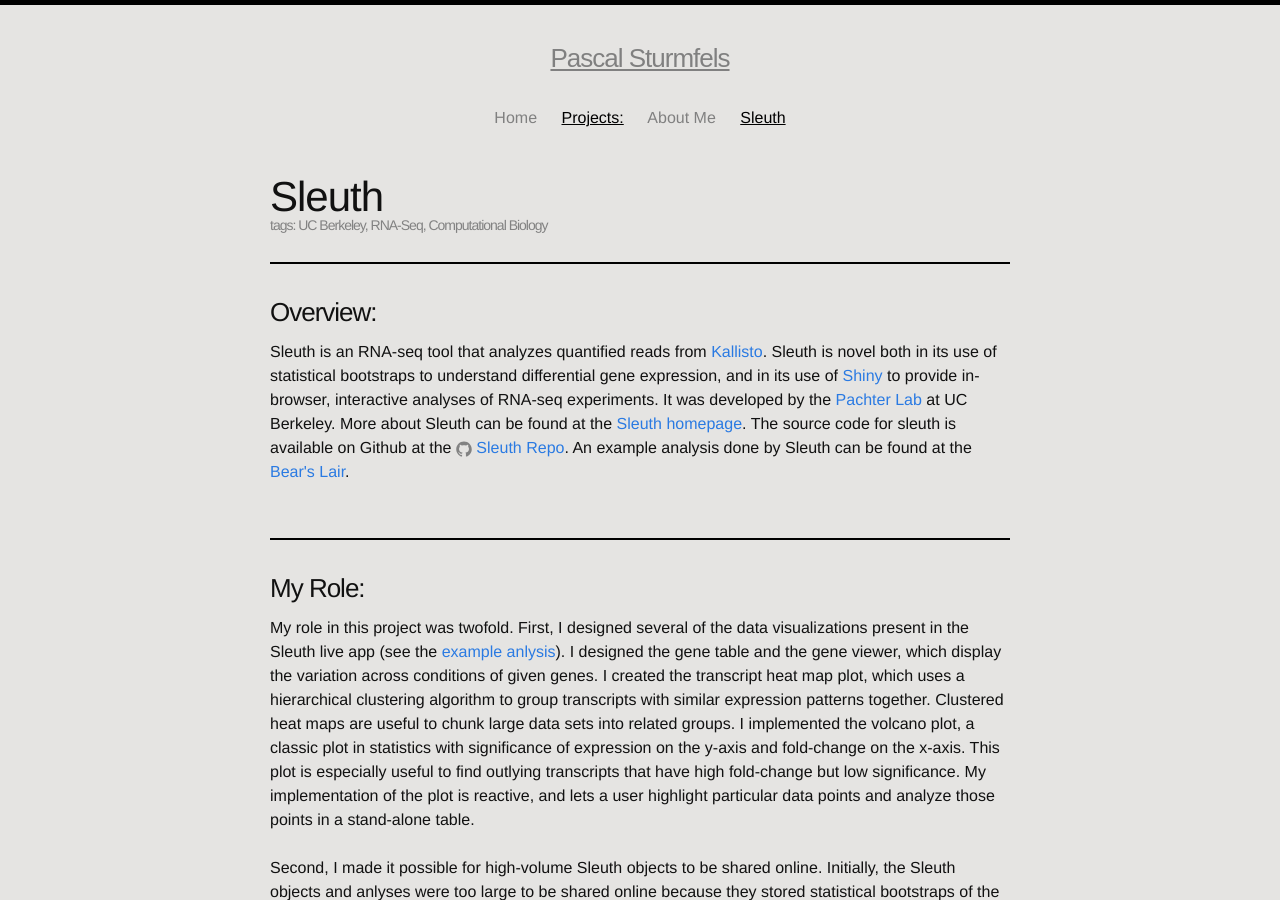
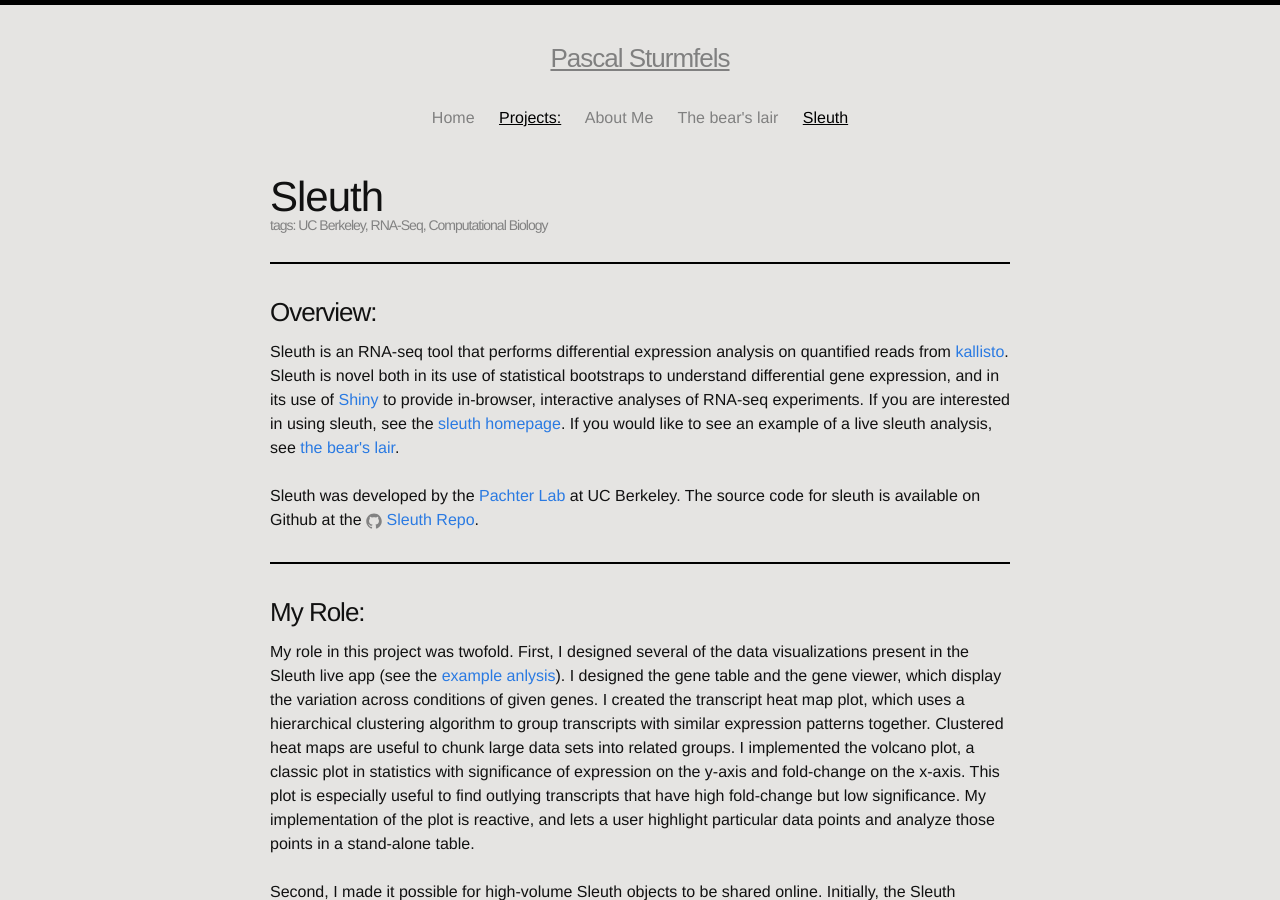
Before and after one commit to mohammadusamasaleem/mohammadusamasaleem, a Jekyll site: the page built from _posts/2016-05-24-Sleuth.html, in a window 1280 px wide and 900 px high. Built offline with Jekyll 4.4.1, drawn with Linux system fonts in a browser that asks for light colours.

Commit message:
began adding bears_lair

```diff
--- a/_posts/2016-05-24-Sleuth.html
+++ b/_posts/2016-05-24-Sleuth.html
@@ -8,13 +8,12 @@
 link: http://pachterlab.github.io/sleuth/
 git-link: https://github.com/pachterlab/sleuth
 description: >
-    Sleuth is an RNA-seq tool that analyzes quantified reads from
-    <a href="https://pachterlab.github.io/kallisto">Kallisto</a>
+    Sleuth is an RNA-seq tool to perform differential expression analysis of quantified reads from
+    <a target="_blank" href="https://pachterlab.github.io/kallisto">kallisto</a>
     and can display the analysis in a web browser using
-    <a href="http://shiny.rstudio.com">Shiny by RStudio</a>.
+    <a target="_blank" href="http://shiny.rstudio.com">Shiny by RStudio</a>.
     It uses Kallisto's bootstrap estimates to implement novel statistical
-    methods for differential analysis. It was developed by the
-    <a href="http://pachterlab.github.io">Pachter Lab</a> at UC Berkeley.
+    methods for differential analysis.
 background: >
     RNA-Sequencing, or RNA-seq for short, was developed in 2008 and is a
     type of study that aims, at a high level, to understand gene expression
@@ -27,23 +26,23 @@
     In an RNA-seq experiment, RNA from an organism is chemically prepared and
     fed through a sequencer. The sequencer generates "reads" in the millions:
     each read is a chunk of RNA-molecule that came from the original organism.
-    A computer program, such as <a href="https://pachterlab.github.io/kallisto">Kallisto</a>,
+    A computer program, such as <a target="_blank" href="https://pachterlab.github.io/kallisto">Kallisto</a>,
     is then used to find which genes these reads came from. This process is called
     loosely called "alignment." The more reads that mapped to a particular gene,
     the more that gene was being expressed at the time of the sequencing.
     Due to the sheer volume of data, there are many difficult computational
     problems involved with RNA-seq alignment, many of which are discussed in the
-    <a href="http://www.nature.com/nbt/journal/v34/n5/full/nbt.3519.html">Kallisto Paper</a>.
+    <a target="_blank" href="http://www.nature.com/nbt/journal/v34/n5/full/nbt.3519.html">Kallisto Paper</a>.
     <br /><br />
 
     After the reads have been aligned, another computer program, such as
-    <a href="http://pachterlab.github.io/sleuth/">Sleuth</a>, is used to
+    <a target="_blank" href="http://pachterlab.github.io/sleuth/">Sleuth</a>, is used to
     determine, statistically speaking, which genes were most
     <i>differentially expressed</i> across a condition. Whether or not a gene
     was significantly different across a condition is typically determined by
     p-value or q-value. From these analyses, computational biologists
     draw conclusions about which genes are important to which conditions; an
-    example is <a href="http://www.ncbi.nlm.nih.gov/pubmed/25258427">Sharma et al.</a>,
+    example is <a target="_blank" href="http://www.ncbi.nlm.nih.gov/pubmed/25258427">Sharma et al.</a>,
     a paper discussing genes that are important when cells die.
 
     <br /><br />
@@ -53,7 +52,7 @@
 my_role: >
     My role in this project was twofold. First, I designed several of the data
     visualizations present in the Sleuth live app (see the
-    <a href="http://lair.berkeley.edu/ellahi">example anlysis</a>).
+    <a target="_blank" href="http://lair.berkeley.edu/ellahi">example anlysis</a>).
     I designed the gene table and the gene viewer, which display
     the variation across conditions of given genes. I created the
     transcript heat map plot, which uses a hierarchical clustering algorithm
@@ -74,28 +73,28 @@
     Sleuth to abandon the cumbersome bootstrap data after pre-computation. This effectively
     reduced the size of the analyses objects by orders of magnitude, for the
     first time allowing RNA-seq analyses to shared live in a browser. Before Sleuth, RNA-seq experiments were only available as raw data in the
-    <a href="http://www.ncbi.nlm.nih.gov/sra">Short Read Archive</a> and needed several days and multiple
+    <a target="_blank" href="http://www.ncbi.nlm.nih.gov/sra">Short Read Archive</a> and needed several days and multiple
     cores to re-analyze. <br /> <br />
 
     I am now working on compiling a database of re-analyzed RNA-seq experiments that will
-    shortly be a live webpage. For now, check out the <a href="https://github.com/pachterlab/lair">
+    shortly be a live webpage. For now, check out the <a target="_blank" href="https://github.com/pachterlab/lair">
     Github repo for the database here</a>.
 
 
 ---
-Sleuth is an RNA-seq tool that analyzes quantified reads from
-<a href="https://pachterlab.github.io/kallisto">Kallisto</a>.
+Sleuth is an RNA-seq tool that performs differential expression analysis on quantified reads from
+<a target="_blank" href="https://pachterlab.github.io/kallisto">kallisto</a>.
 Sleuth is novel both in its use of statistical bootstraps to understand
 differential gene expression, and in its use of
-<a href="http://shiny.rstudio.com">Shiny</a> to provide in-browser, interactive
+<a target="_blank" href="http://shiny.rstudio.com">Shiny</a> to provide in-browser, interactive
 analyses of RNA-seq experiments.
-It was developed by the <a href="http://pachterlab.github.io">Pachter Lab</a>
-at UC Berkeley. More about Sleuth can be found at the
-<a href="http://pachterlab.github.io/sleuth/">Sleuth homepage</a>. The
-source code for sleuth is available on Github at the
-<a href="https://github.com/pachterlab/sleuth"><span class="icon icon--github">
+If you are interested in using sleuth, see the
+<a target="_blank" href="http://pachterlab.github.io/sleuth/">sleuth homepage</a>.
+If you would like to see an example of a live sleuth analysis, see
+<a target="_blank" href="http://lair.berkeley.edu/">the bear's lair</a>.
+<br /><br />
+Sleuth was developed by the <a target="_blank" href="http://pachterlab.github.io">Pachter Lab</a>
+at UC Berkeley.
+The source code for sleuth is available on Github at the
+<a target="_blank" href="https://github.com/pachterlab/sleuth"><span class="icon icon--github">
 {% include icon-github.svg %}</span><span class="username">Sleuth Repo</span></a>.
-An example analysis done by Sleuth can be found at the
-<a href="http://lair.berkeley.edu/">Bear's Lair</a>.
-
-<br /><br />
```
Also changed, not shown: _posts/2016-05-28-bears_lair.html (added, +25 -0 lines).
